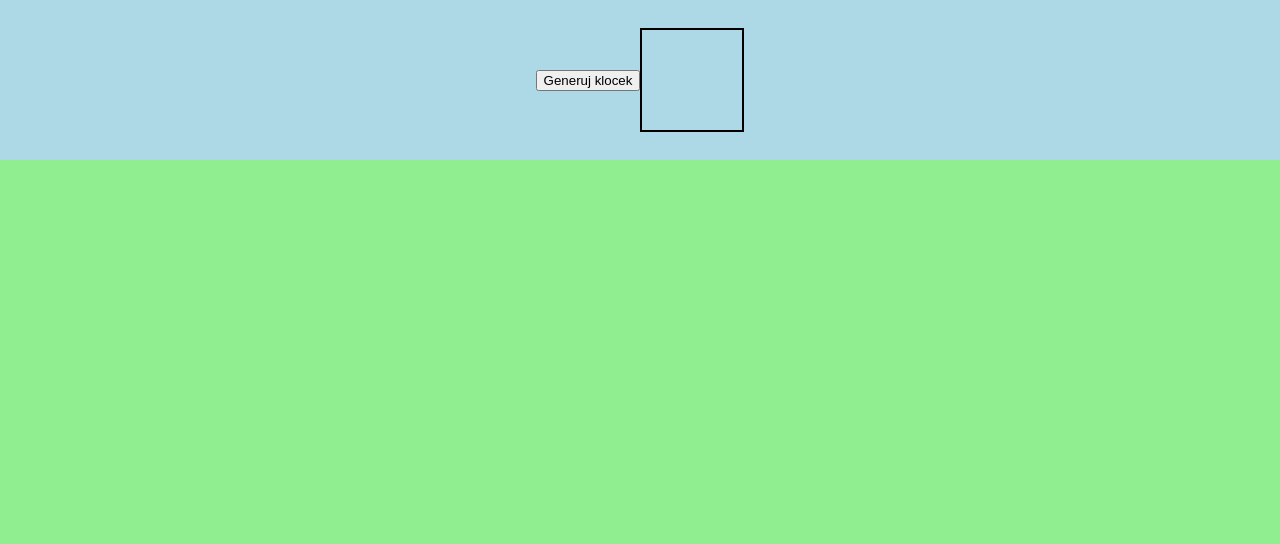
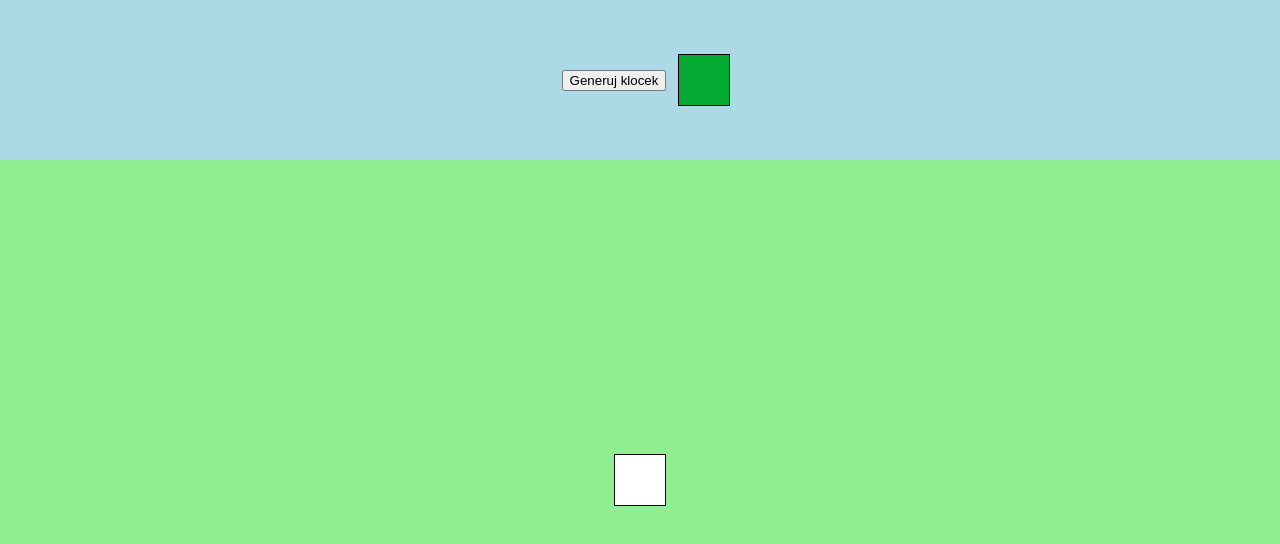
Before and after one commit to YotsuyaNight/ipm_z_1, a plain HTML site: page z3/index_2.html in a window 1280 px wide. Both pictures are taken after a click on the button "Generuj klocek". Drawn offline with Linux system fonts and the light colour scheme.

Commit message:
Add block generation

```diff
--- a/z3/index_2.html
+++ b/z3/index_2.html
@@ -4,6 +4,9 @@
         <style>
             body {
                 margin: 0;
+            }
+            button {
+                margin: 12px;
             }
             .header {
                 width: 100vw;
@@ -17,22 +20,36 @@
                 width: 100vw;
                 height: 80vh;
                 background: lightgreen;
+                display: flex;
+                justify-content: center;
+                align-items: center;
             }
-            .spawnpoint {
-                width: 100px;
-                height: 100px;
-                border: 2px black solid;
+            .block {
+                width: 50px;
+                height: 50px;
+                border: 1px black solid;
             }
         </style>
         <script>
-
+            generateBlock = (_) => {
+                if (document.querySelectorAll(".spawnpoint > .block").length > 0) return;
+                block = document.createElement("div")
+                r = Math.random() * 255
+                g = Math.random() * 255
+                b = Math.random() * 255
+                block.style.background = `rgb(${r}, ${g}, ${b})`
+                block.classList.add("block")
+                document.querySelector(".spawnpoint").appendChild(block)
+            }
         </script>
     </head>
     <body>
         <div class="header">
-            <button>Generuj klocek</button>
+            <button onclick="generateBlock(event)">Generuj klocek</button>
             <div class="spawnpoint"></div>
         </div>
-        <div class="platform"></div>
+        <div class="platform">
+            <div class="block" style="background: white;"></div>
+        </div>
     </body>
 </html>
```
